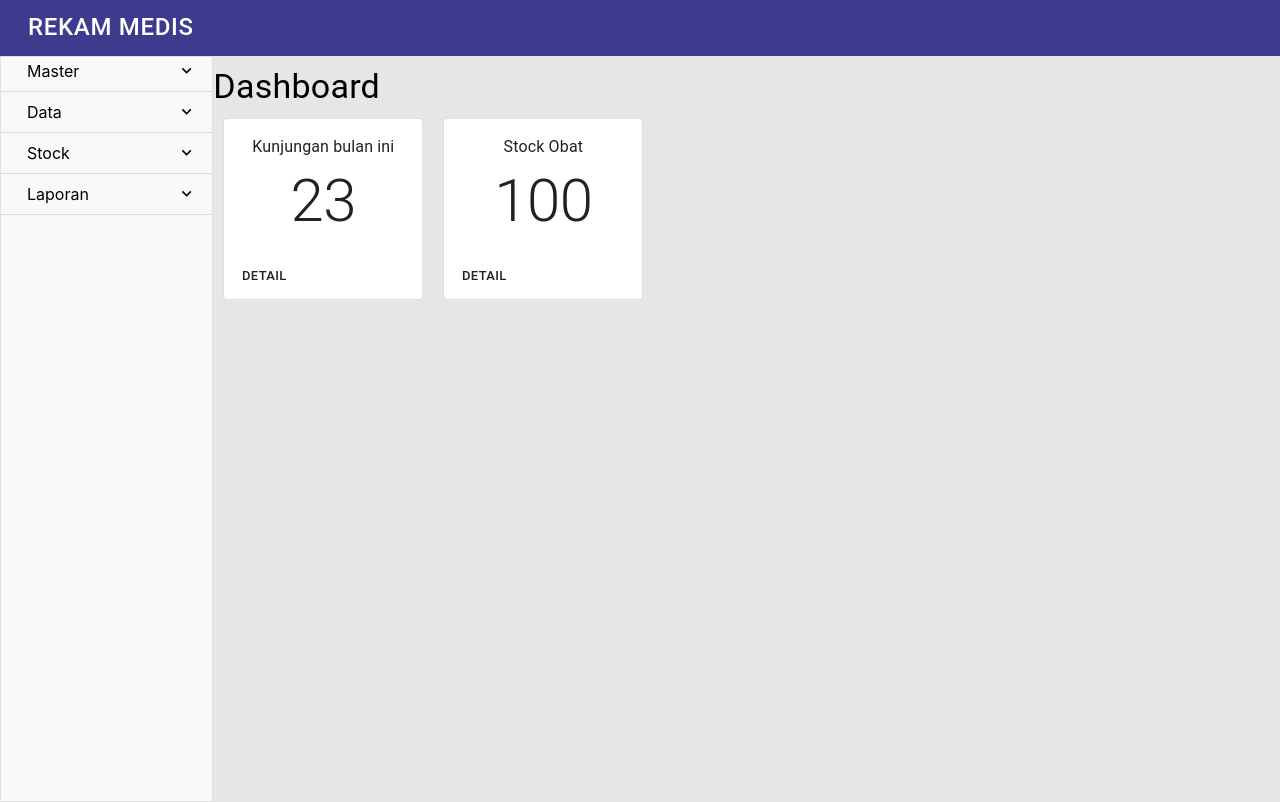
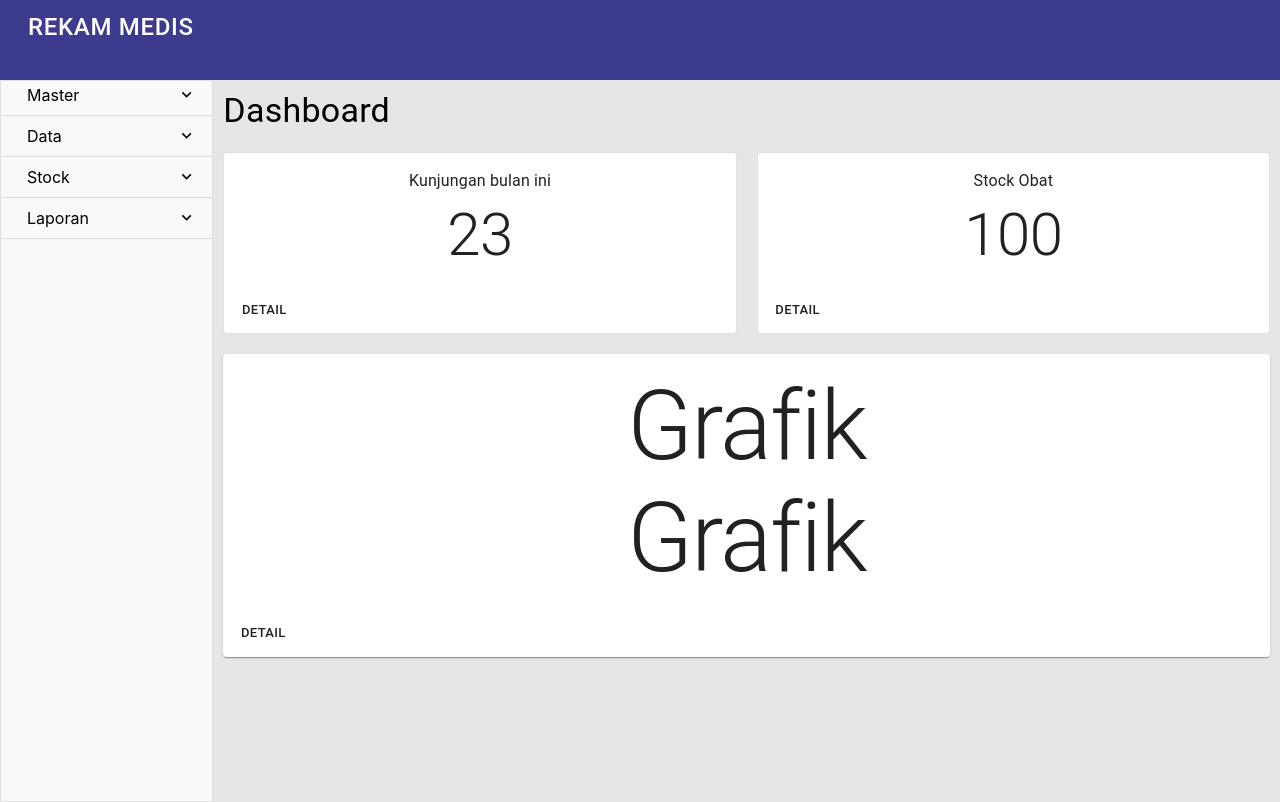
Before and after one commit to wantoro33/rekam-medis, a React (Create React App) app: page / in a window 1280 px wide. Built offline with nearby package versions, Linux system fonts and the light colour scheme.

Commit message:
atur dashboard

```diff
--- a/src/App.js
+++ b/src/App.js
@@ -31,7 +31,7 @@ function App() {
     <div className="App">
       <Grid container spacing={0}>
         <Router>
-          <Grid item md={12}>
+          <Grid item md={12} position='sticky'>
             <Header className="header-container" />
           </Grid>
           <Grid item md={2}>
--- a/src/components/CounterCards.js
+++ b/src/components/CounterCards.js
@@ -7,7 +7,7 @@ import Typography from "@material-ui/core/Typography";
 
 function CounterCards({ label, hitung }) {
   return (
-    <div className="counter-card">
+    <div>
       <Card variant="outlined">
         <CardContent>
           <Typography gutterBottom>{label}</Typography>
--- /dev/null
+++ b/src/components/Grafik.js
@@ -0,0 +1,22 @@
+import React from "react";
+import Card from "@material-ui/core/Card";
+import CardActions from "@material-ui/core/CardActions";
+import CardContent from "@material-ui/core/CardContent";
+import Button from "@material-ui/core/Button";
+import { Typography } from "@material-ui/core";
+
+function Grafik() {
+    return (
+        <Card variant='outlined>'>
+            <CardContent>
+                <Typography variant='h1'>Grafik</Typography>
+                <Typography variant='h1'>Grafik</Typography>
+            </CardContent>
+            <CardActions>
+                <Button size="small">Detail</Button>
+            </CardActions>
+        </Card>
+    )
+}
+
+export default Grafik
--- a/src/index.css
+++ b/src/index.css
@@ -15,7 +15,7 @@ code {
 
 .sidebar {
   max-width: 250px;
-  height: 93vh;
+  height: 90vh;
   border: 1px solid rgba(0, 0, 0, 0.1);
   overflow: auto;
   background-color: #f9f9f9;
@@ -80,13 +80,11 @@ code {
 
 .header-container {
   background-color: #3d3b8e;
-  height: 7vh;
+  height: 10vh;
   padding-left: 20px;
 }
 
-.counter-card {
+.counter-card-container {
   float: left;
   padding: 10px;
-  height: 200px;
-  width: 200px;
 }
--- a/src/pages/Home.js
+++ b/src/pages/Home.js
@@ -1,16 +1,29 @@
 import React from "react";
 import CounterCards from "../components/CounterCards";
 import Typography from "@material-ui/core/Typography";
+import Grid from "@material-ui/core/Grid";
+import Grafik from '../components/Grafik'
 
 function Home() {
   return (
-    <div>
-      <div style={{ textAlign: "left", paddingTop: "10px" }}>
+    <Grid container spacing={0}>
+      <Grid item md={12} style={{ textAlign: "left", padding: "10px" }}>
         <Typography variant="h4">Dashboard</Typography>
-      </div>
-      <CounterCards label="Kunjungan bulan ini" hitung="23" />
-      <CounterCards label="Stock Obat" hitung="100" />
-    </div>
+      </Grid>
+      <Grid item md={12}>
+        <Grid container spacing={0}>
+          <Grid item md={6} style={{padding: '10px'}}>
+            <CounterCards label="Kunjungan bulan ini" hitung="23" />
+          </Grid>
+          <Grid item md={6} style={{padding: '10px'}}>
+            <CounterCards label="Stock Obat" hitung="100" />
+          </Grid>
+        </Grid>
+      </Grid>
+      <Grid item md={12} style={{padding: '10px'}}>
+        <Grafik />
+      </Grid>
+    </Grid>
   );
 }
 
```
